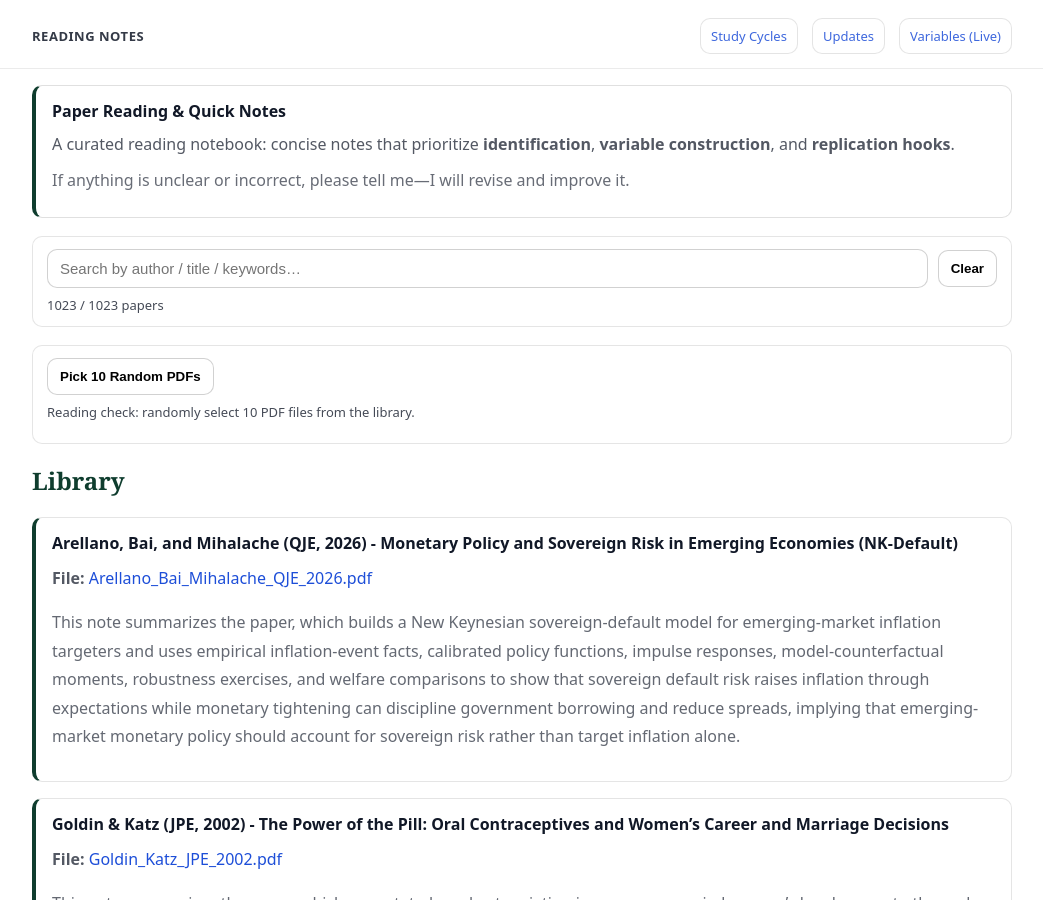
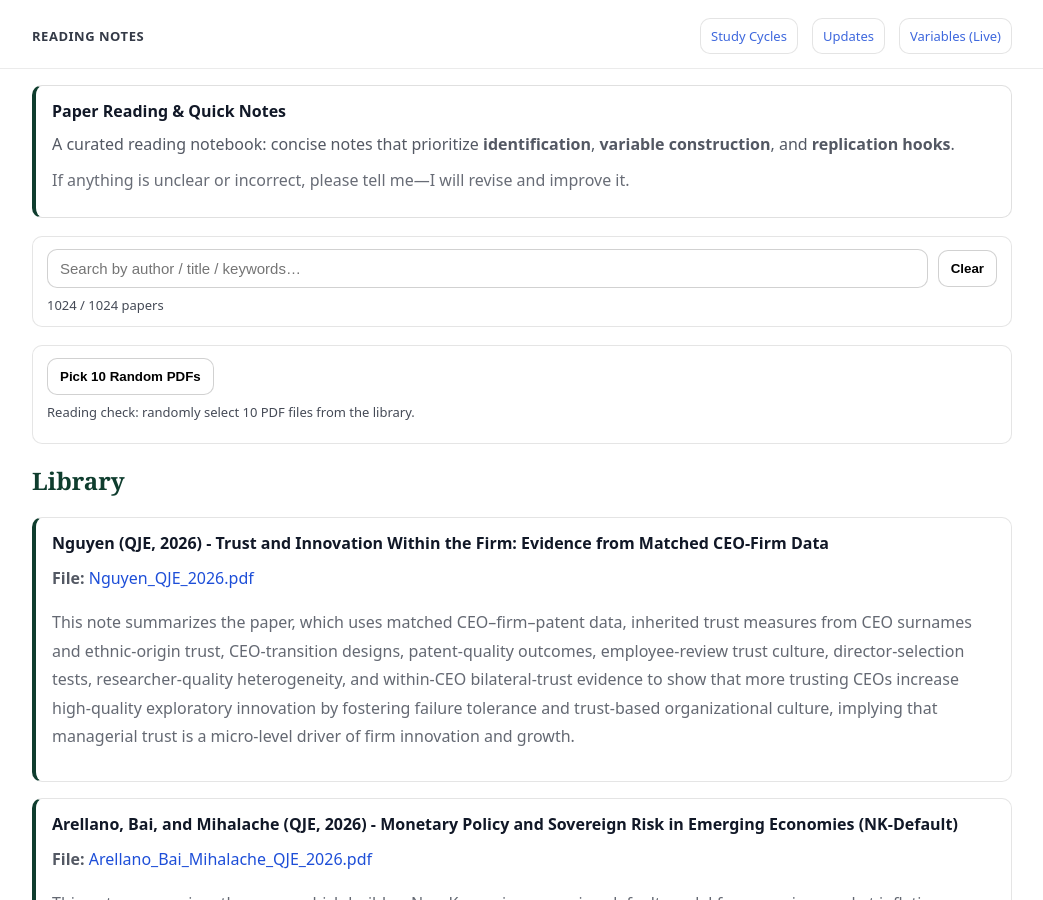
Before and after one commit to yaxinzn/study-archive, a Jekyll site: the page built from reading/index.md, in a window 1280 px wide and 900 px high. Shown: the whole window, without its empty margins (118-1161 px from the left). Built offline with Jekyll 4.4.1, drawn with Linux system fonts in a browser that asks for light colours.

Commit message:
Reading: add/update Nguyen_QJE_2026.pdf

```diff
--- a/_data/reading.yml
+++ b/_data/reading.yml
@@ -1,3 +1,7 @@
+- title: "Nguyen (QJE, 2026) - Trust and Innovation Within the Firm: Evidence from Matched CEO-Firm Data"
+  file: "Nguyen_QJE_2026.pdf"
+  desc: "This note summarizes the paper, which uses matched CEO–firm–patent data, inherited trust measures from CEO surnames and ethnic-origin trust, CEO-transition designs, patent-quality outcomes, employee-review trust culture, director-selection tests, researcher-quality heterogeneity, and within-CEO bilateral-trust evidence to show that more trusting CEOs increase high-quality exploratory innovation by fostering failure tolerance and trust-based organizational culture, implying that managerial trust is a micro-level driver of firm innovation and growth."
+
 - title: "Arellano, Bai, and Mihalache (QJE, 2026) - Monetary Policy and Sovereign Risk in Emerging Economies (NK-Default)"
   file: "Arellano_Bai_Mihalache_QJE_2026.pdf"
   desc: "This note summarizes the paper, which builds a New Keynesian sovereign-default model for emerging-market inflation targeters and uses empirical inflation-event facts, calibrated policy functions, impulse responses, model-counterfactual moments, robustness exercises, and welfare comparisons to show that sovereign default risk raises inflation through expectations while monetary tightening can discipline government borrowing and reduce spreads, implying that emerging-market monetary policy should account for sovereign risk rather than target inflation alone."
```
Also changed, not shown: 1 other file.
